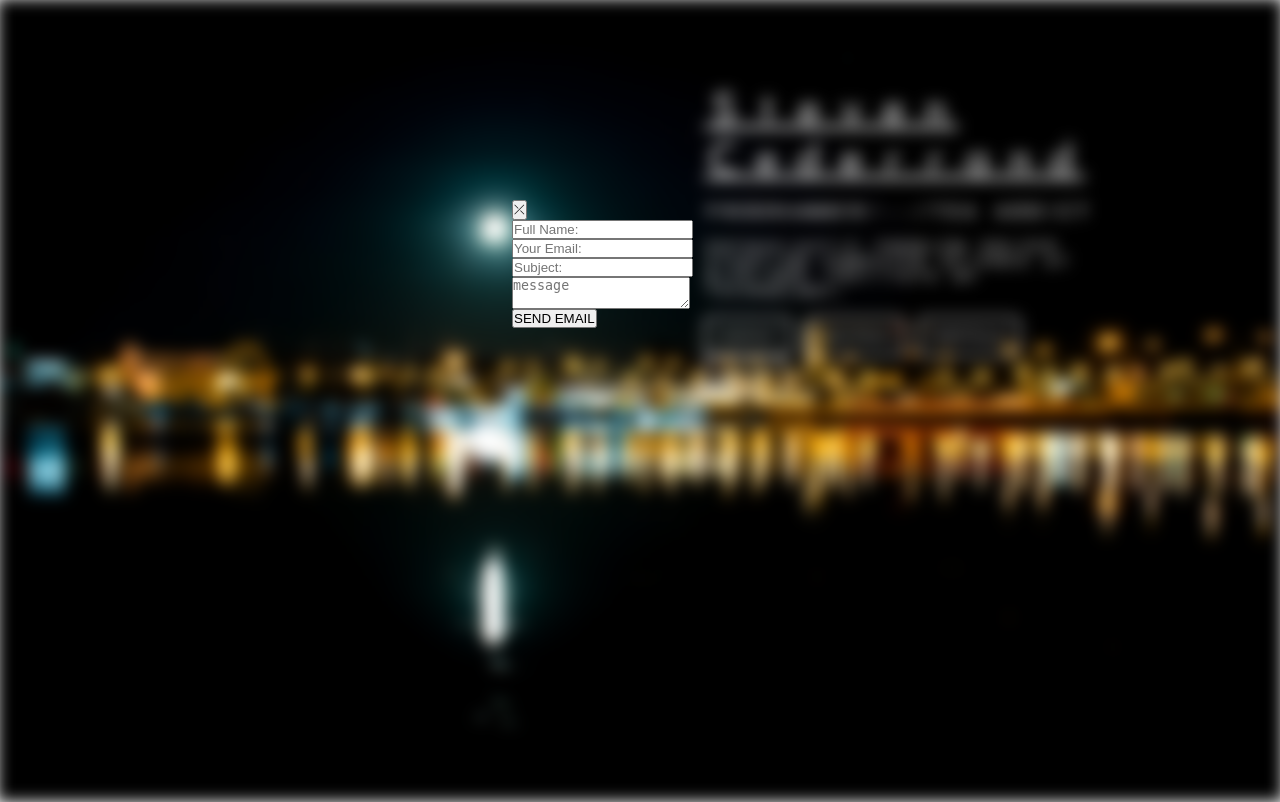
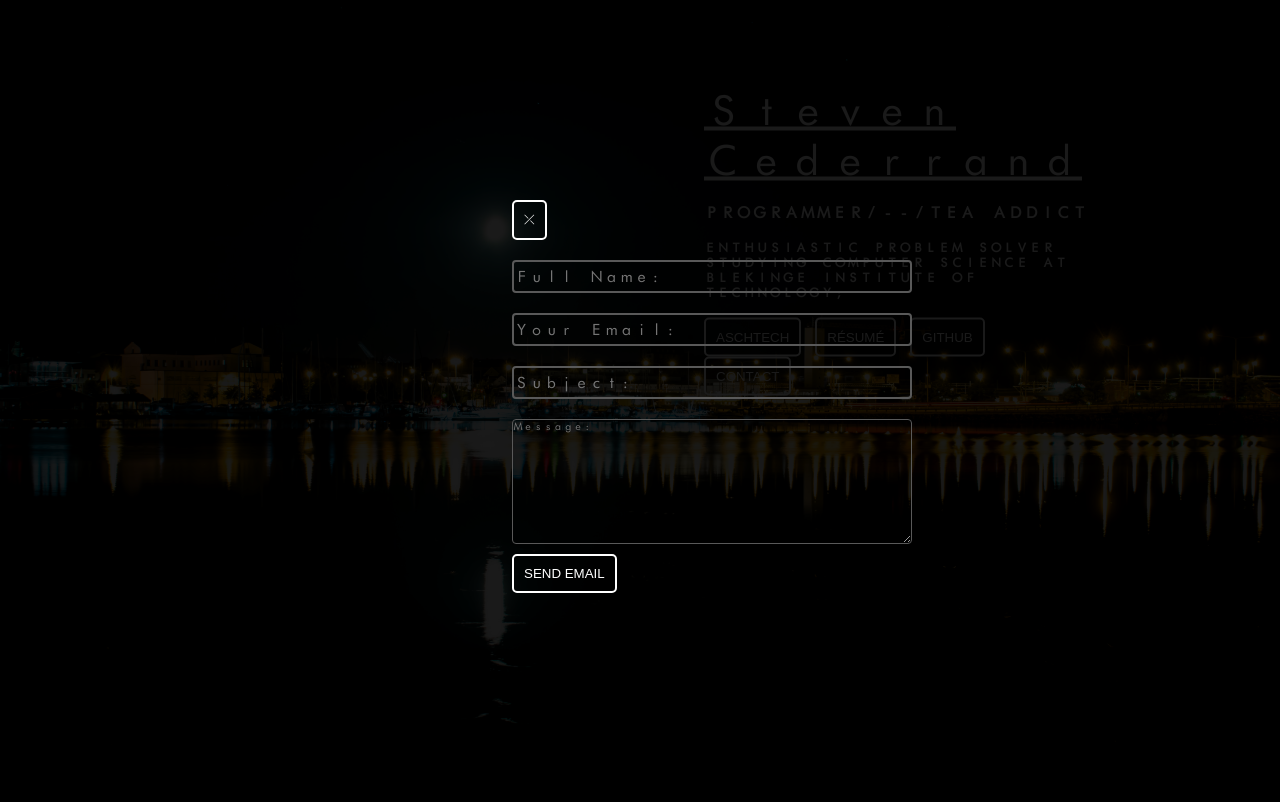
Before and after one commit to hardgrindcoding/Aschtech, a PHP site: page /users/Steven/sc.html in a window 1280 px wide, after a click on "CONTACT". After the commit the page ends 721 px from the top, so only its background shows below. Run offline with PHP 8.4, Linux system fonts and the light colour scheme.

Commit message:
Added a nice layout to my contact form. Swapped the blur filter to a filter that just lowers the brightness

```diff
--- a/users/Steven/CSS/index.css
+++ b/users/Steven/CSS/index.css
@@ -21,8 +21,8 @@
 
 body {
     align-items: center;
+
 }
-
 
 
 #wallpaper {
@@ -33,8 +33,7 @@ body {
     background-size: cover;
     max-width: 100%;
     max-height: 100%;
-    //margin: -10px -10px;
-    transform: scale(1.005);
+    transform: scale(1);
 
 }
 
@@ -44,18 +43,51 @@ body {
 }
 
 #overlay {
-  max-height: 100%;
   position: absolute;
   top: 25%;
   left: 40%;
+  width: 400px;
   opacity: 1;
 }
-#contactForm {
 
+.contact {
+  width: 400px;
+  margin: 10px 0px;
+}
+
+input {
+  width: 100%;
+  margin: 10px 0px;
+  padding: 5px 0px;
+  border-radius: 4px;
+  background-color: Transparent;
+  border-style: solid;
+  border-color: #595959;
+
+
+  color: white;
+  font-family: 'future';
+  font-size: 15px;
+  letter-spacing: 0px;
+}
+
+textarea {
+  font-family: 'future';
+  font-size: 10px;
+  color: white;
+
+  border-style: solid;
+  border-color: #595959;
+  border-radius: 4px;
+
+  background-color: Transparent;
+  width: 100%;
+  margin: 10px 0px;
+  height: 125px;
+  border-radius: 4px;
 }
 
 #logo {
-
     position: absolute;
     top: 30%;
     left: 70%;
@@ -69,13 +101,14 @@ body {
     letter-spacing: 2px;
     text-decoration: underline;
 }
+
 #logo h1 {
   font-family: 'future';
   color: white;
   font-size: 15px;
   letter-spacing: 1px;
+}
 
-}
 #logo h2 {
   font-family: 'future';
   color: white;
@@ -84,7 +117,8 @@ body {
 
 }
 
-#logo button {
+/* GENERAL BUTTON LAYOUT */
+button {
   background-color: Transparent;
   color: white;
 
@@ -94,9 +128,10 @@ body {
   transition-duration: 0.4s;
   margin-right: 10px;
 }
-#logo button:hover {
-    background-color: White;
-    color: black;
+
+button:hover {
+  background-color: White;
+  color: black;
 }
 
 #logo1 {
@@ -112,3 +147,24 @@ body {
     padding: 10px;
     font-size: 24px;
 }
+
+
+
+
+/*
+#logo button {
+  background-color: Transparent;
+  color: white;
+
+  padding: 10px 10px;
+  border-radius: 5px;
+  border: 2px solid #ffff;
+  transition-duration: 0.4s;
+  margin-right: 10px;
+}
+
+#logo button:hover {
+    background-color: White;
+    color: black;
+}
+*/
--- a/users/Steven/Scripts/main.js
+++ b/users/Steven/Scripts/main.js
@@ -1,3 +1,21 @@
+
+function setupKey() {
+	var overlay = document.getElementById('overlay');
+	if(overlay) {
+		document.body.addEventListener("keypress", onKeyPress);
+		console.log("Setup");
+	}
+	if(!overlay) {
+		console.log("NULL");
+	}
+}
+
+function onKeyPress(key) {
+	if(key == "Escape") {
+		console.log("Escape");
+	}
+}
+
 function loadSpecific(tag) {
 	var text = "";
 	//For the main page-
@@ -48,13 +66,12 @@ function fade(tag) {
 
 function logoBlur() {
 	var mainBackground = document.getElementById('wallpaper');
-	mainBackground.style.filter = "blur(8px)";
-	mainBackground.style.webkitFilter = "blur(8px)";
+	mainBackground.style.filter = "brightness(0.1)";
+	mainBackground.style.webkitFilter = "brightness(0.1)";
 }
 
 function logoUnBlur() {
-	console.log("Something");
 	var mainBackground = document.getElementById('wallpaper');
-	mainBackground.style.filter = "blur(0px)";
-	mainBackground.style.webkitFilter = "blur(0px)";
+	mainBackground.style.filter = "brightness(1)";
+	mainBackground.style.webkitFilter = "brightness(1)";
 }
--- a/users/Steven/sc.html
+++ b/users/Steven/sc.html
@@ -21,10 +21,10 @@
                   <br>
                   <ul>
                     <li>
+                      <a href="https://www.aschtech.se/"><button class="LButton">ASCHTECH</button></a> <!-- ASCHTECH -->
+                      <button class="LButton">R&#201;SUM&#201;</button> <!-- RESUME -->
+                      <a href="https://github.com/Impwing"><button class="LButton">GITHUB</button></a> <!-- PORTFOLIO -->
                       <button class="LButton" onclick="unfade('overlay'); logoBlur()">CONTACT</button> <!-- CONTACT -->
-                      <a href="https://www.aschtech.se/"><button class="LButton">ASCHTECH</button></a> <!-- ASCHTECH -->
-                      <a href="portfolio"><button class="LButton">PORTFOLIO</button></a> <!-- PORTFOLIO -->
-                      <button class="LButton">R&#201;SUM&#201;</button> <!-- RESUME -->
                     </li>
                   </ul>
               </div>
@@ -38,7 +38,7 @@
                     <input type="text" name="name" placeholder="Full Name:"><br>
                     <input type="text" name="email" placeholder="Your Email:"><br>
                     <input type="text" name="Subject" placeholder="Subject:"><br>
-                    <textarea name="message" placeholder="message"></textarea><br>
+                    <textarea name="message" placeholder="Message:"></textarea><br>
                     <button type="submit" name="submit">SEND EMAIL</button>
                 </form>
               </div>
@@ -51,3 +51,7 @@
         <script>loadSpecific('aboutP1');</script>
     </body>
 </html>
+<!---
+<script>setupKey();</script>
+<button id="contactClose" onclick="fade('overlay'); logoUnBlur()">&#10539;</button>
+-->
```
